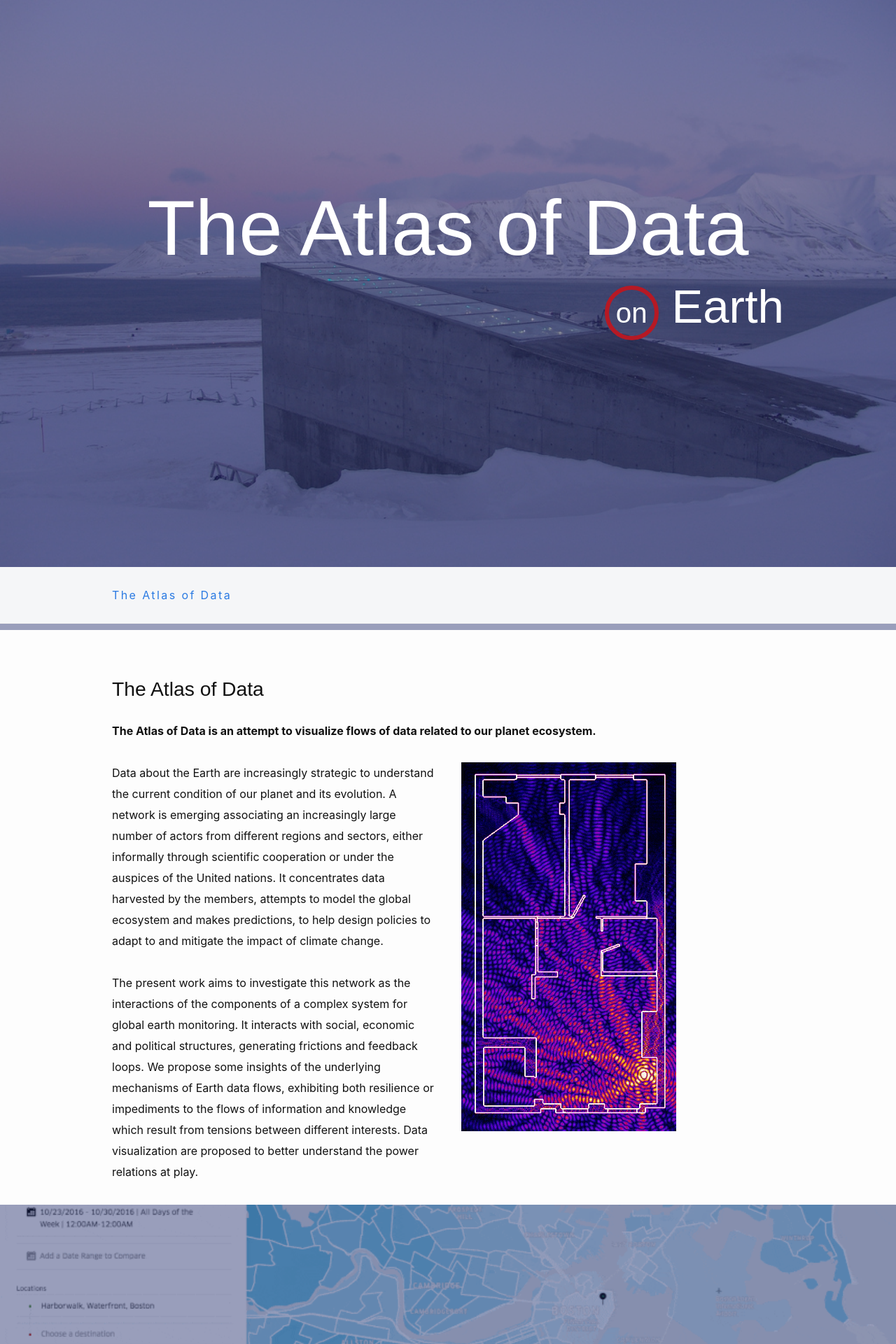
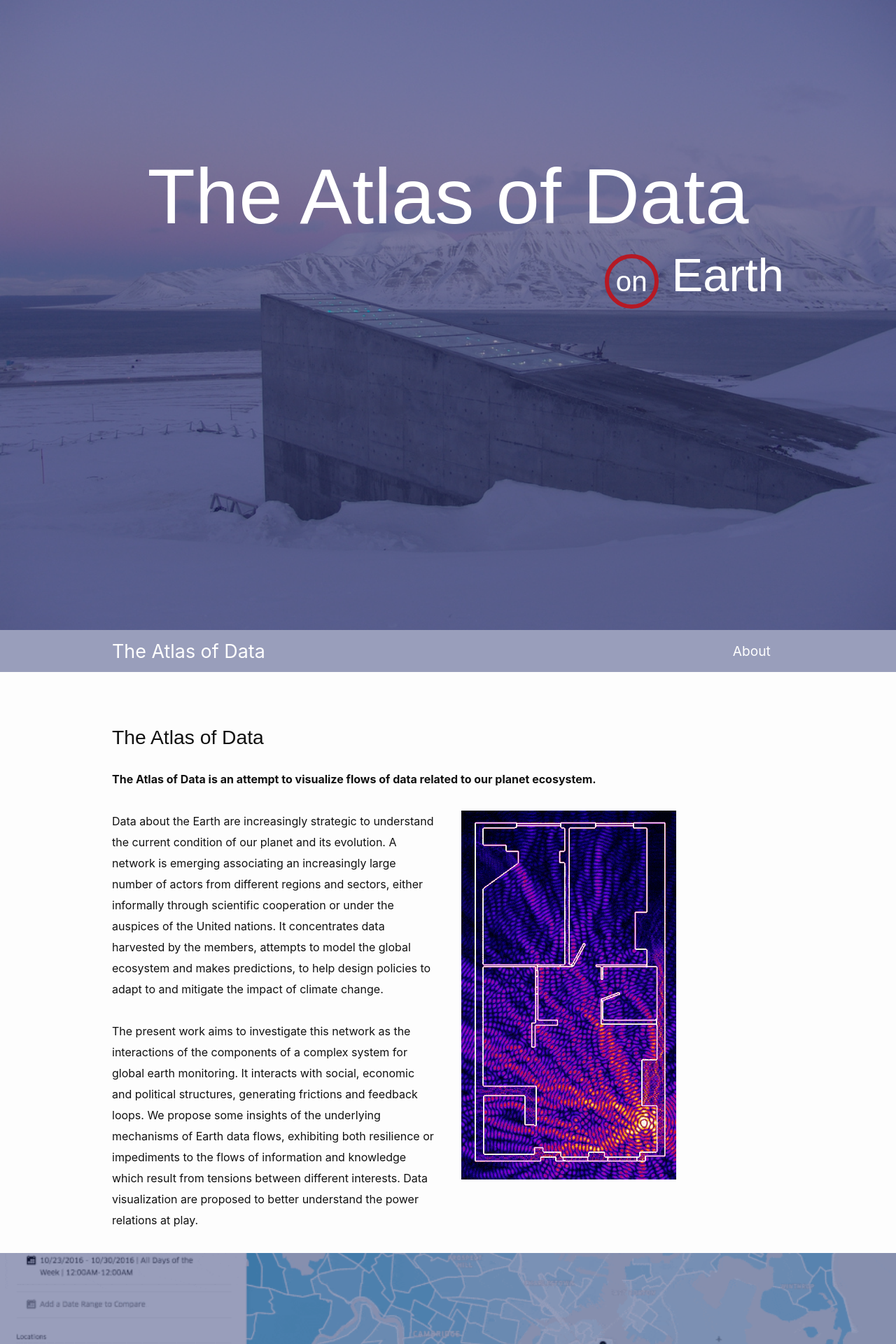
Before and after one commit to atlasofdata/atlasofdata.github.io, a Jekyll site: the page built from home.html, in a window 1280 px wide. Shown: the top 1920 px of the page at 70% size. Built offline with Jekyll 4.4.1, drawn with Linux system fonts in a browser that asks for light colours; some of the changed text lies outside the part shown.

Commit message:
improved navbar

```diff
--- a/_includes/navbar.html
+++ b/_includes/navbar.html
@@ -11,6 +11,6 @@
       </li>
       {% endfor %}
     </ul>
-    <!-- <a class="navbar-link faq-link" href="/about">About</a> -->
+    <a class="navbar-link pull-right" href="/about">About</a>
 </div>
 </nav>
--- a/_sass/navbar.scss
+++ b/_sass/navbar.scss
@@ -1,6 +1,6 @@
-$menu-bg-color : rgba(256,256,256,.9);
-$menu-logo-color : $secondary-color;
-$menu-link-color : $secondary-color;
+$menu-bg-color : $overlay-color;
+$menu-link-color : white ;//$secondary-color;
+$menu-link-hover-color : $primary-color;
 
 // Toggle Button
 .toggle-nav {
@@ -8,26 +8,44 @@ $menu-link-color : $secondary-color;
 }
 
 .menu {
-
-  width:100%;
-  background-color : $menu-bg-color;
-  height: 4rem;
-  border-bottom: 1px solid #eee;
-  line-height: 4rem;
-  text-align: center;
-
   position: -webkit-sticky;
   position: sticky;
   top: 0;
+
+  width:100%;
+  height: 3rem;
+
+  background-color : $menu-bg-color;
+
+  font-size: 1.2em;
+  // font-weight: bolder;
+  line-height: 3rem;
+  text-align: center;
+
+  // letter-spacing: -.11rem;
+
+
 
   z-index: 9000;
 
   .home-link {
     float :left;
-    color : $menu-logo-color;
+    font-size: 1.4em;
+    color : $menu-link-color;
   }
 
-  .faq-link {
+  .navbar-link {
+    text-decoration: none;
+    color : $menu-link-color;
+    margin-right: 1em;
+  }
+
+  a:hover {
+    transition:color linear 0.15s;
+    color: $menu-link-hover-color;
+  }
+
+  .pull-right {
     float :right;
   }
 
@@ -47,16 +65,6 @@ $menu-link-color : $secondary-color;
     }
   }
 }
-
-a.navbar-link {
-  text-decoration: none;
-  color : $menu-link-color;
-
-  letter-spacing: .12rem;
-  margin-right: 1em;
-  // transition:color linear 0.15s;
-}
-
 
 // smaller screens
 @media screen and (max-width: 860px) {
--- a/css/main.scss
+++ b/css/main.scss
@@ -32,7 +32,7 @@ p, h2, h3 {
   // top : 0;
   // left : 0;
   width: 100vw;
-  height: 90vh;
+  height: 100vh;
   font-weight: bolder;
 
   background: url(/img/seedvault.jpg) no-repeat center center fixed;
@@ -61,7 +61,7 @@ p, h2, h3 {
 
     h1 {
       margin: 0;
-      padding-top: 30vh;
+      padding-top: 25vh;
       @include media-query($on-palm) {
         padding-top: 10vh;
       }
--- a/home.html
+++ b/home.html
@@ -8,6 +8,7 @@ title: "The Atlas of Data"
   {%- include head.html -%}
 
   <body>
+
 
     <div id="cover">
       <div class="container cover-title">
```
Also changed, not shown: other parts of home.html (+1 -1 lines).
